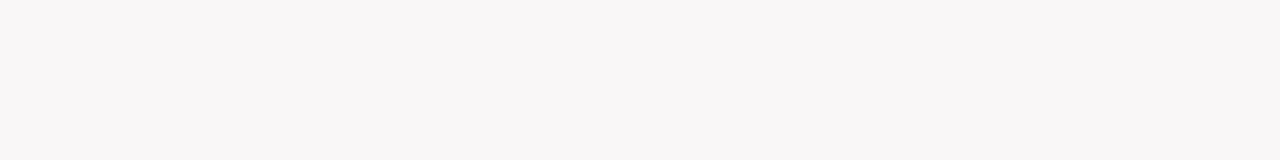
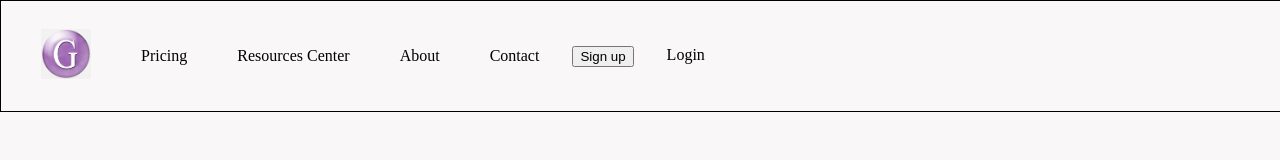
Before and after one commit to LucasChiappini/html-css, a plain HTML site: page index.html in a window 1280 px wide. Drawn offline with Linux system fonts and the light colour scheme.

Commit message:
feat: Crear header \n
Se creo la seccion Header de la pagina y se avanzo en la misma. ACLARACION:Todavia no esta terminada.

```diff
--- a/index.html
+++ b/index.html
@@ -1,14 +1,31 @@
 <!DOCTYPE html>
 <html lang="en">
+
 <head>
     <meta charset="UTF-8">
     <meta http-equiv="X-UA-Compatible" content="IE=edge">
     <meta name="viewport" content="width=device-width, initial-scale=1.0">
     <title>G</title>
-    <link rel="stylesheet" href="./styles/style.css">
+    <link rel="stylesheet" href="./styles/global.css">
     <link rel="shortcut icon" href="/assets/images/logo.png" />
 </head>
+
 <body>
+    <header>
+        <nav class="container-nav">
+            <div class="login-nav">
+            <a>Login</a>
+            <button>Sign up</button>
+            </div>
+            <ul>
+                <a href="/index.html"><img src="./assets/images/logo.png" alt="Logo de la pagina" id="iLogo"></a>
+                <li><a>Pricing</a></div>
+                <li><a>Resources Center</a></div>
+                <li><a>About</a></div>
+                <li><a>Contact</a></div>
+            </ul>
+        </nav>
+    </header>
+</body>
 
-</body>
 </html>
--- /dev/null
+++ b/styles/global.css
@@ -0,0 +1,54 @@
+/*--------------------General Styles↓↓↓-------------------------*/
+* {
+    margin: 0;
+}
+
+body {
+    background-color: #F9F7F7;
+}
+
+/*--------------------Header Styles↓↓↓-------------------------*/
+header {
+    display: flex;
+    align-content: center;
+    width: 100%;
+    height: 110px;
+    max-width: 1440px;
+    border: solid 1px;
+}
+
+.container-nav {
+    display: flex;
+    align-items: center;
+    flex-direction: row-reverse;
+    justify-items: center;
+    justify-content: space-around;
+}
+
+.container-nav ul {
+    display: flex;
+    flex-direction: row;
+    list-style: none;
+    align-items: center;
+    gap: 50px;
+
+}
+
+.container-nav,
+.login-nav {
+    display: flex;
+    gap: 33px;
+    flex-direction: row-reverse;
+
+}
+
+a {
+    text-decoration: none;
+}
+
+#iLogo {
+    width: 50px;
+    height: 50px;
+}
+
+/*--------------------Content Styles↓↓↓-------------------------*/
--- a/styles/style.css
+++ /dev/null
@@ -1,3 +0,0 @@
-body{
-background-color: #F9F7F7;
-}
```
